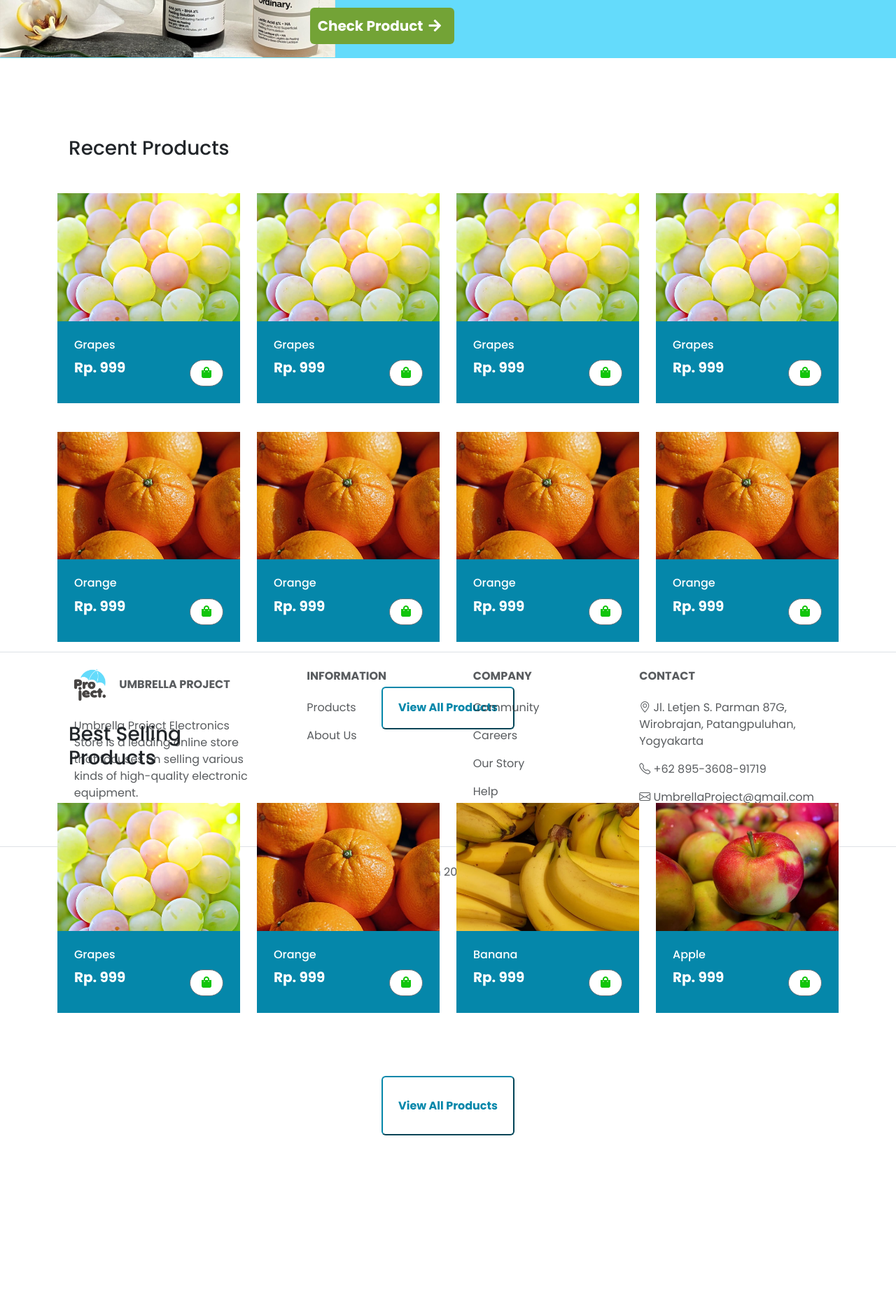
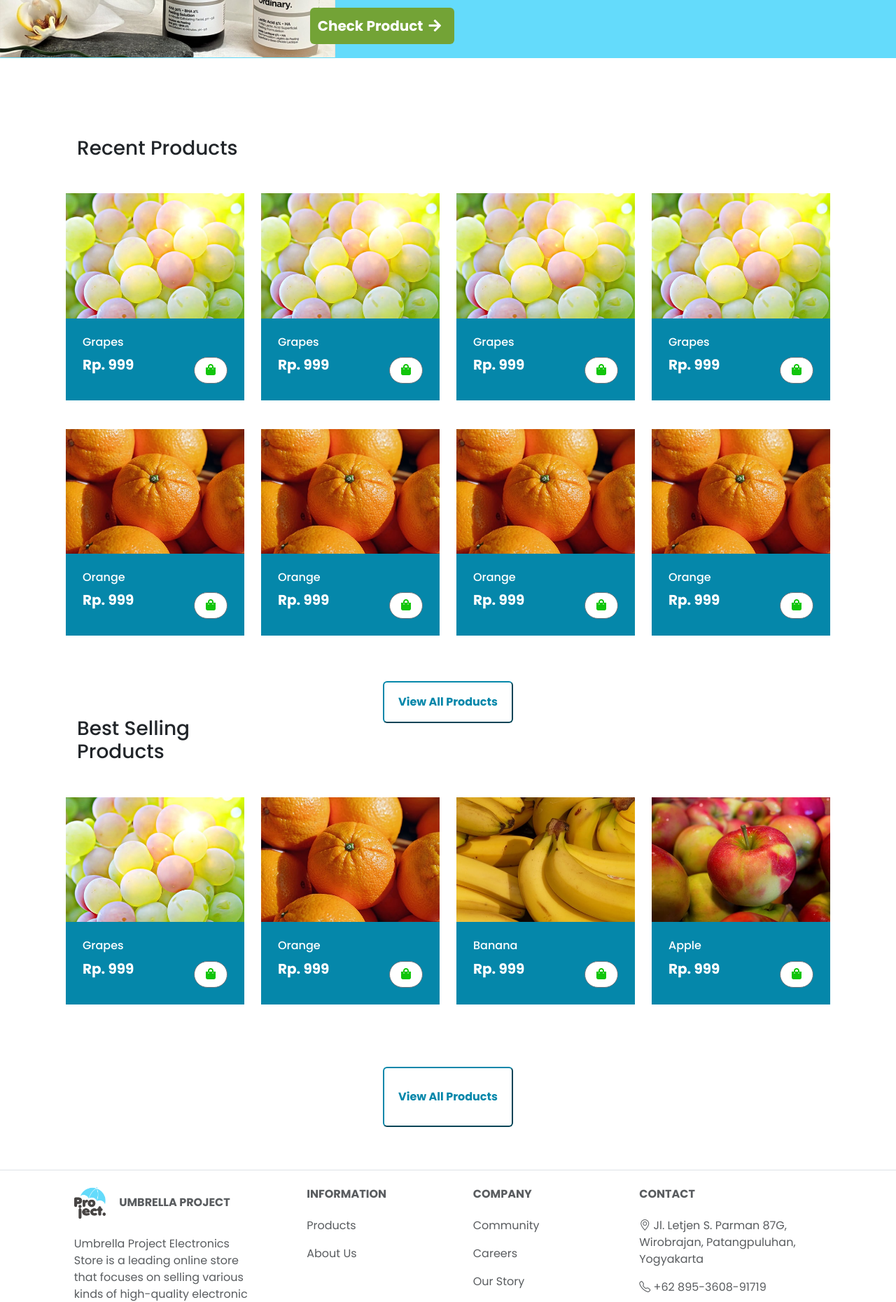
Before and after one commit to Gigabyte-Gang-Team/Umbrella-Project, a Flask app: page /products in a window 1280 px wide. Shown: the part 401-2261 px from the top of the page at 70% size. Before the commit the page ends 2023 px from the top, so only its background shows below. Run offline with Flask 3, Linux system fonts and the light colour scheme.

Commit message:
menambahkan sedikit perubahan

```diff
--- a/templates/products.html
+++ b/templates/products.html
@@ -56,7 +56,7 @@
 
 
     <!-- Products Start -->
-    <div class="container-fluid prod py-5">
+    <div class="container prod py-5">
         <div class="container py-5">
             <div class="row g-4">
                 <!-- Products Body Start -->
```
